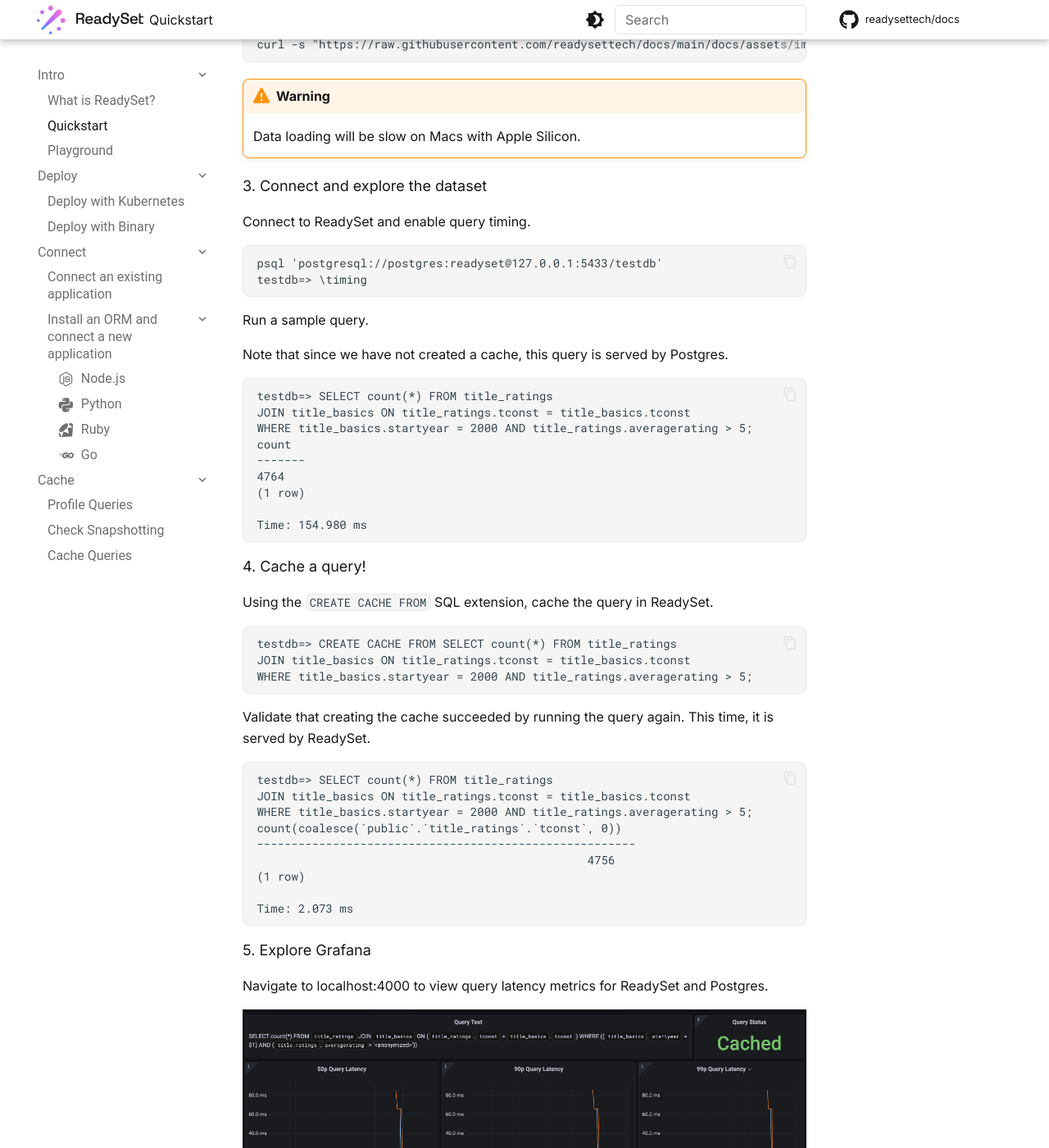
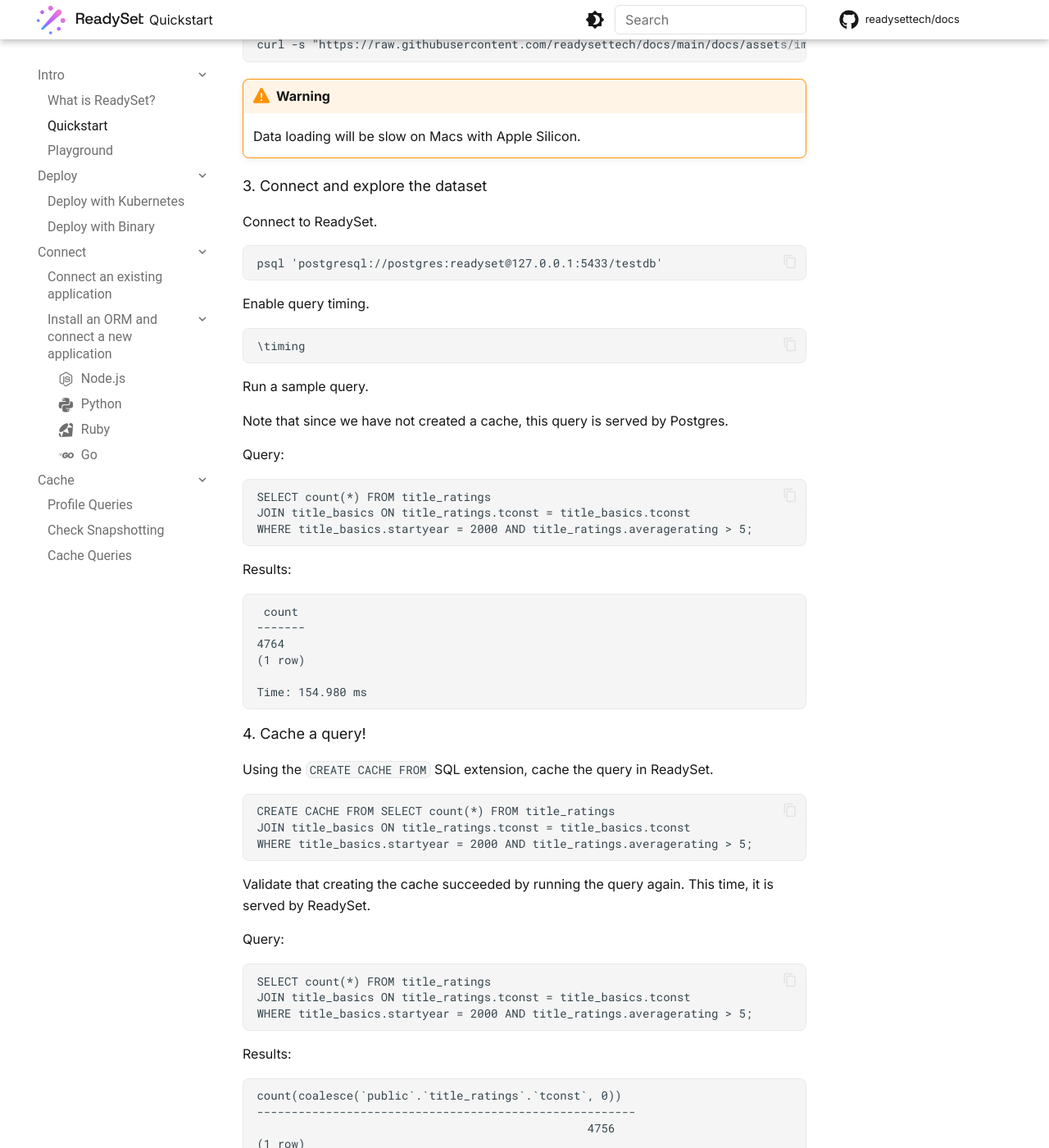
Before and after one commit to readysettech/docs-old, an MkDocs documentation site: the page built from docs/guides/intro/quickstart.md, in a window 1280 px wide and 1400 px high, scrolled down 600 px. Shown: the whole window at 82% size. Built offline with MkDocs 1.6.1 and Material for MkDocs 9.7.7, drawn with Linux system fonts in a browser that asks for light colours; comment, search, counter and statistics services are not loaded.

Commit message:
quickstart: Make code blocks copyable verbatim
The quickstart guide includes several shell commands and queries.
Separate the surrounding noise (prompts, results, etc.) so that users
can copy those blocks into their terminals verbatim.

Change-Id: I592aabf775363f60ab3882870b40ce0a66765a75
Reviewed-on: https://gerrit.readyset.name/c/readyset/+/5579
Tested-by: Buildkite CI
Reviewed-by: Luke Osborne <luke@readyset.io>

````diff
--- a/docs/guides/intro/quickstart.md
+++ b/docs/guides/intro/quickstart.md
@@ -28,22 +28,32 @@
 
     <font size="4">3. Connect and explore the dataset</font>
 
-    Connect to ReadySet and enable query timing.
+    Connect to ReadySet.
 
     ```
     psql 'postgresql://postgres:readyset@127.0.0.1:5433/testdb'
-    testdb=> \timing
+    ```
+
+    Enable query timing.
+
+    ```
+    \timing
     ```
 
     Run a sample query.
 
     Note that since we have not created a cache, this query is served by Postgres.
 
+    Query:
     ```
-    testdb=> SELECT count(*) FROM title_ratings
+    SELECT count(*) FROM title_ratings
     JOIN title_basics ON title_ratings.tconst = title_basics.tconst
     WHERE title_basics.startyear = 2000 AND title_ratings.averagerating > 5;
-    count
+    ```
+
+    Results:
+    ```{.text .no-copy}
+     count
     -------
     4764
     (1 row)
@@ -57,17 +67,22 @@
     Using the `CREATE CACHE FROM` SQL extension, cache the query in ReadySet.
 
     ```
-    testdb=> CREATE CACHE FROM SELECT count(*) FROM title_ratings
+    CREATE CACHE FROM SELECT count(*) FROM title_ratings
     JOIN title_basics ON title_ratings.tconst = title_basics.tconst
     WHERE title_basics.startyear = 2000 AND title_ratings.averagerating > 5;
     ```
 
     Validate that creating the cache succeeded by running the query again.  This time, it is served by ReadySet.
 
+    Query:
     ```
-    testdb=> SELECT count(*) FROM title_ratings
+    SELECT count(*) FROM title_ratings
     JOIN title_basics ON title_ratings.tconst = title_basics.tconst
     WHERE title_basics.startyear = 2000 AND title_ratings.averagerating > 5;
+    ```
+
+    Results:
+    ```{.text .no-copy}
     count(coalesce(`public`.`title_ratings`.`tconst`, 0))
     -------------------------------------------------------
                                                     4756
@@ -126,21 +141,31 @@
 
     <font size="4">3. Connect and explore the dataset</font>
 
-    Connect to ReadySet and enable query timing.
+    Connect to ReadySet.
 
     ```
     mysql -h127.0.0.1 -uroot -P3307 testdb -preadyset
-    mysql> set profiling=1;
+    ```
+
+    Enable query timing.
+
+    ```
+    set profiling=1;
     ```
 
     Run a sample query.
 
     Note that since we have not created a cache, this query is served by MySQL.
 
+    Query:
     ```
-    mysql> SELECT count(*) FROM title_ratings
+    SELECT count(*) FROM title_ratings
     JOIN title_basics ON title_ratings.tconst = title_basics.tconst
     WHERE title_basics.startyear = 2000 AND title_ratings.averagerating > 5;
+    ```
+
+    Results:
+    ```{.text .no-copy}
     +----------+
     | count(*) |
     +----------+
@@ -155,17 +180,23 @@
     Using the `CREATE CACHE FROM` SQL extension, cache the query in ReadySet.
 
     ```
-    mysql> CREATE CACHE FROM SELECT count(*) FROM title_ratings
+    CREATE CACHE FROM SELECT count(*) FROM title_ratings
     JOIN title_basics ON title_ratings.tconst = title_basics.tconst
     WHERE title_basics.startyear = 2000 AND title_ratings.averagerating > 5;
     ```
 
     Validate that creating the cache succeeded by running the query again.  This time, it is served by ReadySet.
 
+    Query:
     ```
-    mysql> SELECT count(*) FROM title_ratings
+    SELECT count(*) FROM title_ratings
     JOIN title_basics ON title_ratings.tconst = title_basics.tconst
     WHERE title_basics.startyear = 2000 AND title_ratings.averagerating > 5;
+
+    ```
+
+    Results:
+    ```{.text .no-copy}
     +-------------------------------------------------------+
     | count(coalesce(`testdb`.`title_ratings`.`tconst`, 0)) |
     +-------------------------------------------------------+
````
